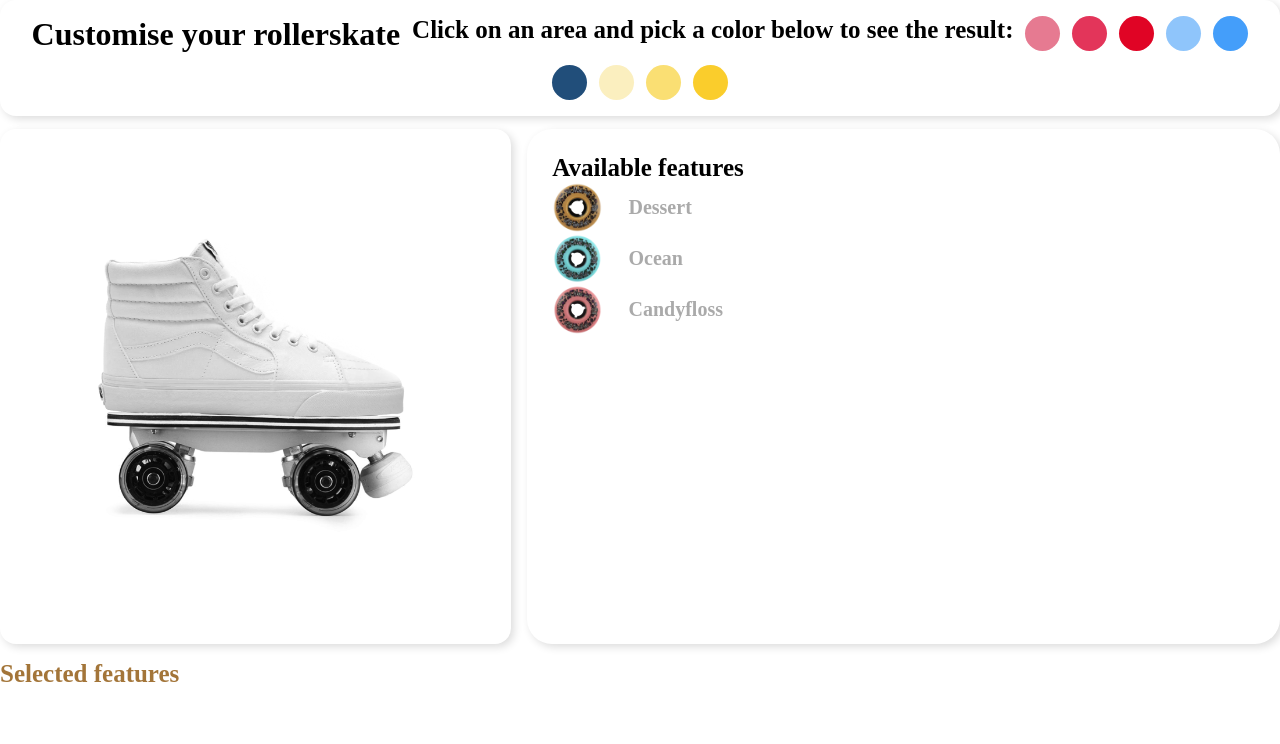
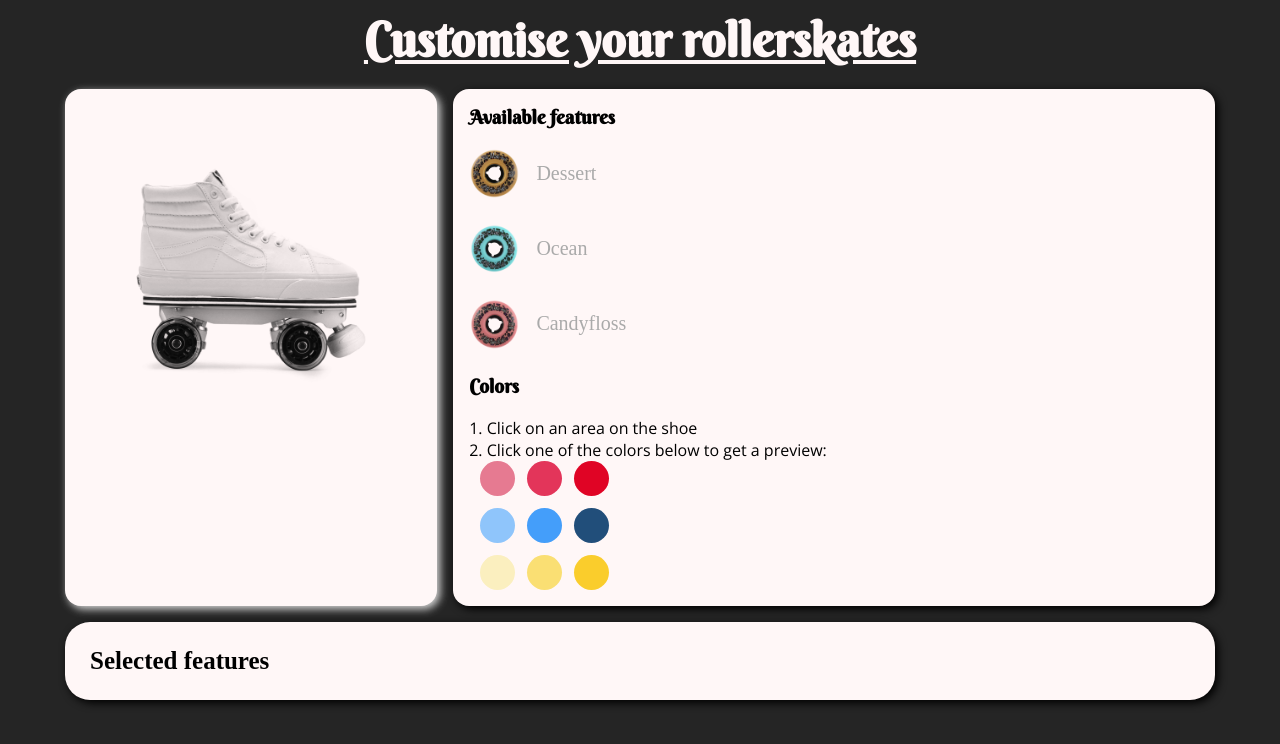
Before and after one commit to anne7n62/my_rollerskate_configurator, a plain HTML site: page index.html in a window 1280 px wide. Drawn offline with nearby package versions, Linux system fonts and the light colour scheme.

Commit message:
some css added

```diff
--- a/index.html
+++ b/index.html
@@ -10,23 +10,9 @@
     <title>Rollerskate Configurator</title>
   </head>
   <body>
+    <h1>Customise your rollerskates</h1>
 
-    <div id="color_btns">
 
-      <h1>Customise your rollerskate</h1>
-
-      <p>Click on an area and pick a color below to see the result:</p>
-
-        <div class="color_btn" style="background-color:#E67A91;" fill="#E67A91";></div>
-        <div class="color_btn" style="background-color:#E3355A;" fill="#E3355A";></div>
-        <div class="color_btn" style="background-color:#E00425;" fill="#E00425";></div>
-        <div class="color_btn" style="background-color:#8FC5FB;" fill="#8FC5FB";></div>
-        <div class="color_btn" style="background-color:#449EFA;" fill="#449EFA";></div>
-        <div class="color_btn" style="background-color:#214E7A;" fill="#214E7A";></div>
-        <div class="color_btn" style="background-color:#FBEFBF;" fill="#FBEFBF";></div>
-        <div class="color_btn" style="background-color:#FADF73;" fill="#FADF73";></div>
-        <div class="color_btn" style="background-color:#FACD2C;" fill="#FACD2C";></div>
-    </div>
 
 
     <div id="configurator">
@@ -42,7 +28,7 @@
 
       </div>
       <div id="options">
-        Available features
+        <h2>Available features</h2>
         <figure class="option" data-feature="tanwheel">
           <img src="images/feature_tanwheel.png" alt="tan wheel" />
           <figcaption>Dessert</figcaption>
@@ -56,7 +42,27 @@
           <figcaption>Candyfloss</figcaption>
         </figure>
 
+        <div id="welcome">
+<h2>Colors</h2>
+          <p>1. Click on an area on the shoe <br> 2. Click one of the colors below to get a preview:</p>
+
+          <div id="color_btns">
+            <div class="color_btn" style="background-color:#E67A91;" fill="#E67A91";></div>
+            <div class="color_btn" style="background-color:#E3355A;" fill="#E3355A";></div>
+            <div class="color_btn" style="background-color:#E00425;" fill="#E00425";></div>
+            <div class="color_btn" style="background-color:#8FC5FB;" fill="#8FC5FB";></div>
+            <div class="color_btn" style="background-color:#449EFA;" fill="#449EFA";></div>
+            <div class="color_btn" style="background-color:#214E7A;" fill="#214E7A";></div>
+            <div class="color_btn" style="background-color:#FBEFBF;" fill="#FBEFBF";></div>
+            <div class="color_btn" style="background-color:#FADF73;" fill="#FADF73";></div>
+            <div class="color_btn" style="background-color:#FACD2C;" fill="#FACD2C";></div>
+          </div>
+        </div>
+
       </div>
+
+
+
       <div id="selected">
         Selected features
         <ul>
--- a/styles.css
+++ b/styles.css
@@ -3,7 +3,30 @@
   margin: 0;
 }
 
+body {
+  background-color: rgb(37, 37, 37);
+  max-width: 1150px;
+  margin: 0 auto;
+}
+
 h1 {
+  font-family: "Berkshire Swash", cursive;
+  font-size: 3em;
+  text-decoration: underline;
+  padding: 0.2em 0em 0.4em 0em;
+  text-align: center;
+  color: rgb(255, 247, 247);
+}
+
+h2 {
+  font-family: "Berkshire Swash", cursive;
+  font-size: 1.2em;
+  padding-bottom: 1em;
+}
+
+p {
+  font-family: "Open Sans", sans-serif;
+  font-size: 0.3em;
 }
 
 #shadow_Image {
@@ -20,8 +43,8 @@ path {
 }
 
 p {
-  font-size: 25px;
-  font-weight: 600;
+  font-size: 1em;
+  font-weight: 400;
 }
 
 .color_btn {
@@ -43,11 +66,18 @@ p {
   gap: 1em;
 }
 
-#color_btns {
+/* #welcome {
   box-shadow: 3px 3px 8px #ddd;
+  text-align: center;
+  padding: 0.5em 0em 1.5em 0em;
+  margin: 0.8em 0em 0.8em 0em;
   border-radius: 1em;
   position: relative;
   transition: opacity ease-in 0.5s;
+  background-color: rgb(255, 247, 247);
+} */
+
+#color_btns {
   z-index: 1;
   pointer-events: all;
   display: flex;
@@ -55,8 +85,7 @@ p {
   flex-wrap: wrap;
   gap: 0.75rem;
   justify-content: center;
-  padding: 1em;
-  margin-bottom: 0.8em;
+  width: 150px;
 }
 
 #product-preview {
@@ -67,6 +96,7 @@ p {
   transition: opacity ease-in 0.5s;
   z-index: 1;
   pointer-events: none;
+  background-color: rgb(255, 247, 247);
 }
 
 #product-preview img {
@@ -97,14 +127,13 @@ p {
 
 #options {
   grid-area: options;
-  box-shadow: 3px 3px 8px #ddd;
+  box-shadow: 3px 3px 8px rgb(0, 0, 0);
   border-radius: 1em;
   padding: 1em;
   display: flex;
   flex-direction: column;
   justify-content: flex-start;
-  font-size: 25px;
-  font-weight: 600;
+  background-color: rgb(255, 247, 247);
 }
 
 #options .option {
@@ -113,6 +142,7 @@ p {
   align-items: center;
   gap: 1em;
   color: #aaa;
+  padding-bottom: 1.5em;
 }
 
 #options .option:hover {
@@ -136,10 +166,12 @@ p {
 
 #selected {
   grid-area: features;
-  color: rgb(163, 117, 57);
-  font-family: "Moonflower";
   font-size: 25px;
   font-weight: 600;
+  background-color: rgb(255, 247, 247);
+  box-shadow: 3px 3px 8px rgb(0, 0, 0);
+  border-radius: 1em;
+  padding: 1em;
 }
 
 #selected ul {
```
